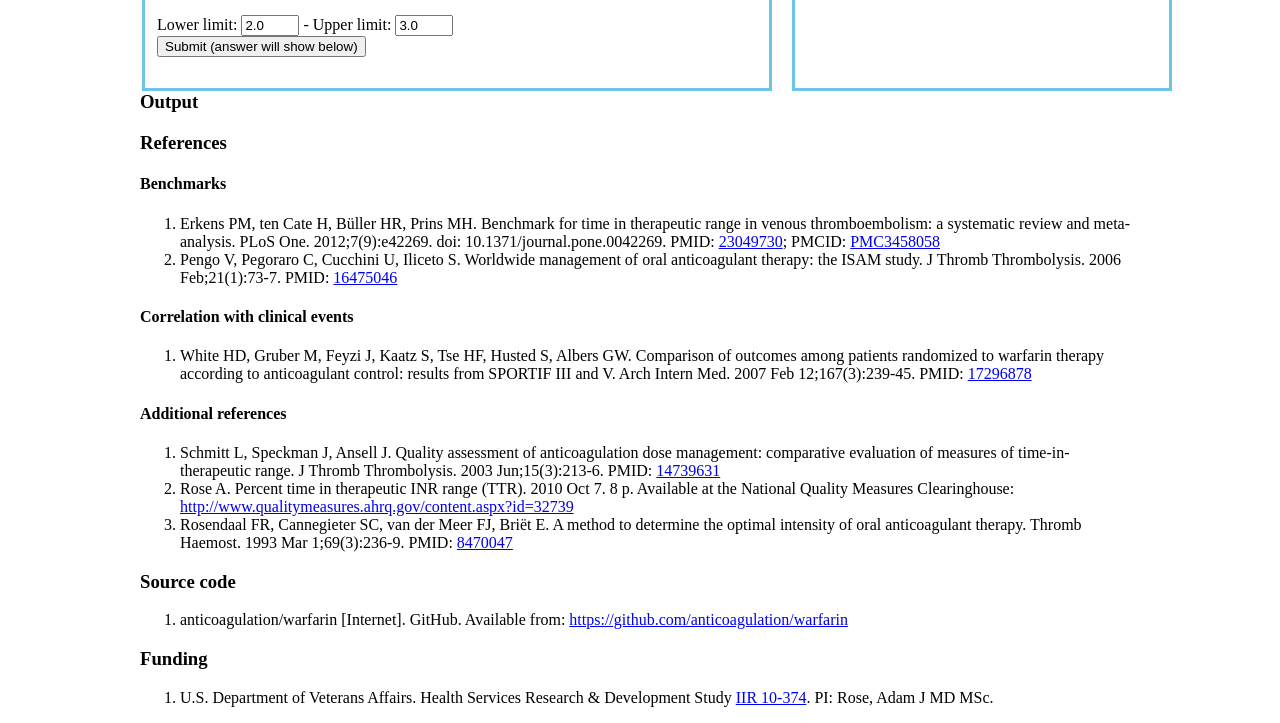
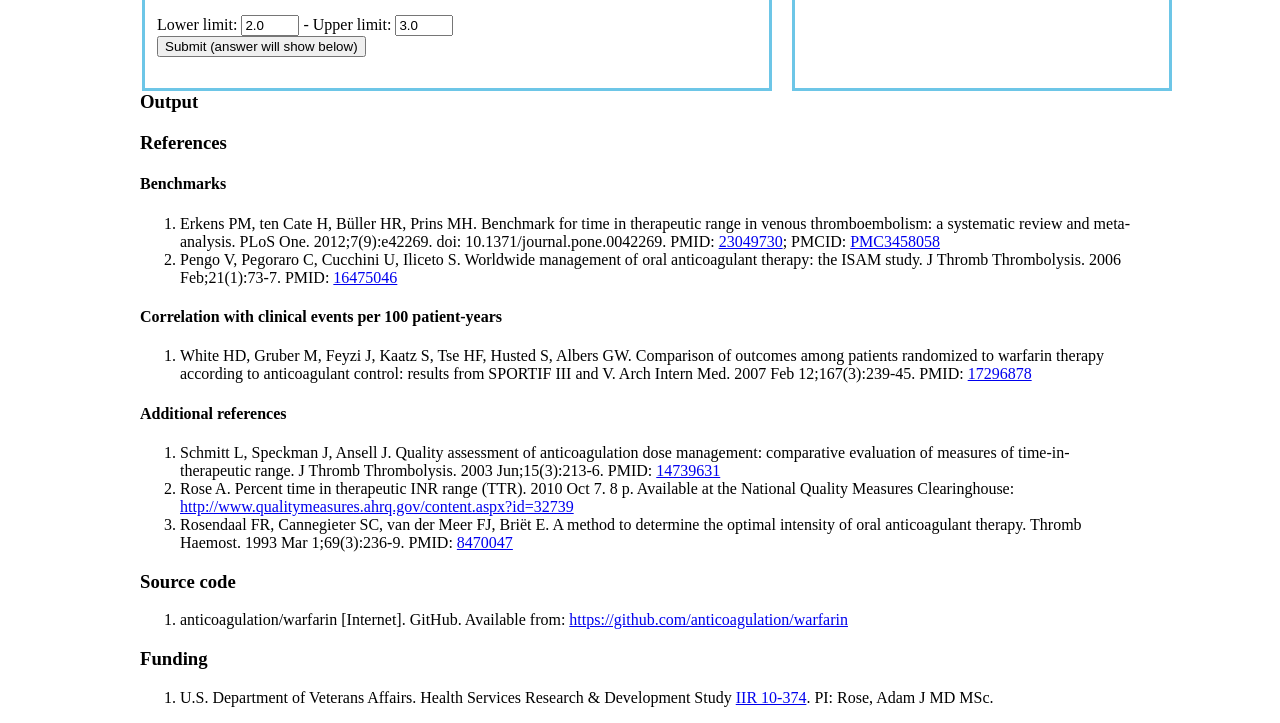
Before and after one commit to anticoagulation/warfarin, a plain HTML site: page inst/www/index.html in a window 1280 px wide. Shown: the part 729-1452 px from the top of the page. Drawn offline with nearby package versions, Linux system fonts and the light colour scheme; a script that the page names is missing.

Commit message:
Added '100 patient-years' to references header

```diff
--- a/inst/www/index.html
+++ b/inst/www/index.html
@@ -325,7 +325,7 @@ Separate columns with commas. <a id="addcommas" href="#">Click here</a> to add c
 <li>Erkens PM, ten Cate H, Büller HR, Prins MH. Benchmark for time in therapeutic range in venous thromboembolism: a systematic review and meta-analysis. PLoS One. 2012;7(9):e42269. doi: 10.1371/journal.pone.0042269. PMID: <a href="http://pubmed.gov/23049730">23049730</a>; PMCID: <a href="http://pubmedcentral.gov/PMC3458058">PMC3458058</a></li>
 <li>Pengo V, Pegoraro C, Cucchini U, Iliceto S. Worldwide management of oral anticoagulant therapy: the ISAM study. J Thromb Thrombolysis. 2006 Feb;21(1):73-7. PMID: <a href="http://pubmed.gov/16475046">16475046</a></li>
 </ol>
-<h4>Correlation with clinical events</h4>
+<h4>Correlation with clinical events per 100 patient-years</h4>
 <ol>
 <li>White HD, Gruber M, Feyzi J, Kaatz S, Tse HF, Husted S, Albers GW. Comparison of outcomes among patients randomized to warfarin therapy according to anticoagulant control: results from SPORTIF III and V. Arch Intern Med. 2007 Feb 12;167(3):239-45. PMID: <a href="http://pubmed.gov/17296878">17296878</a></li>
 </ol>
```
